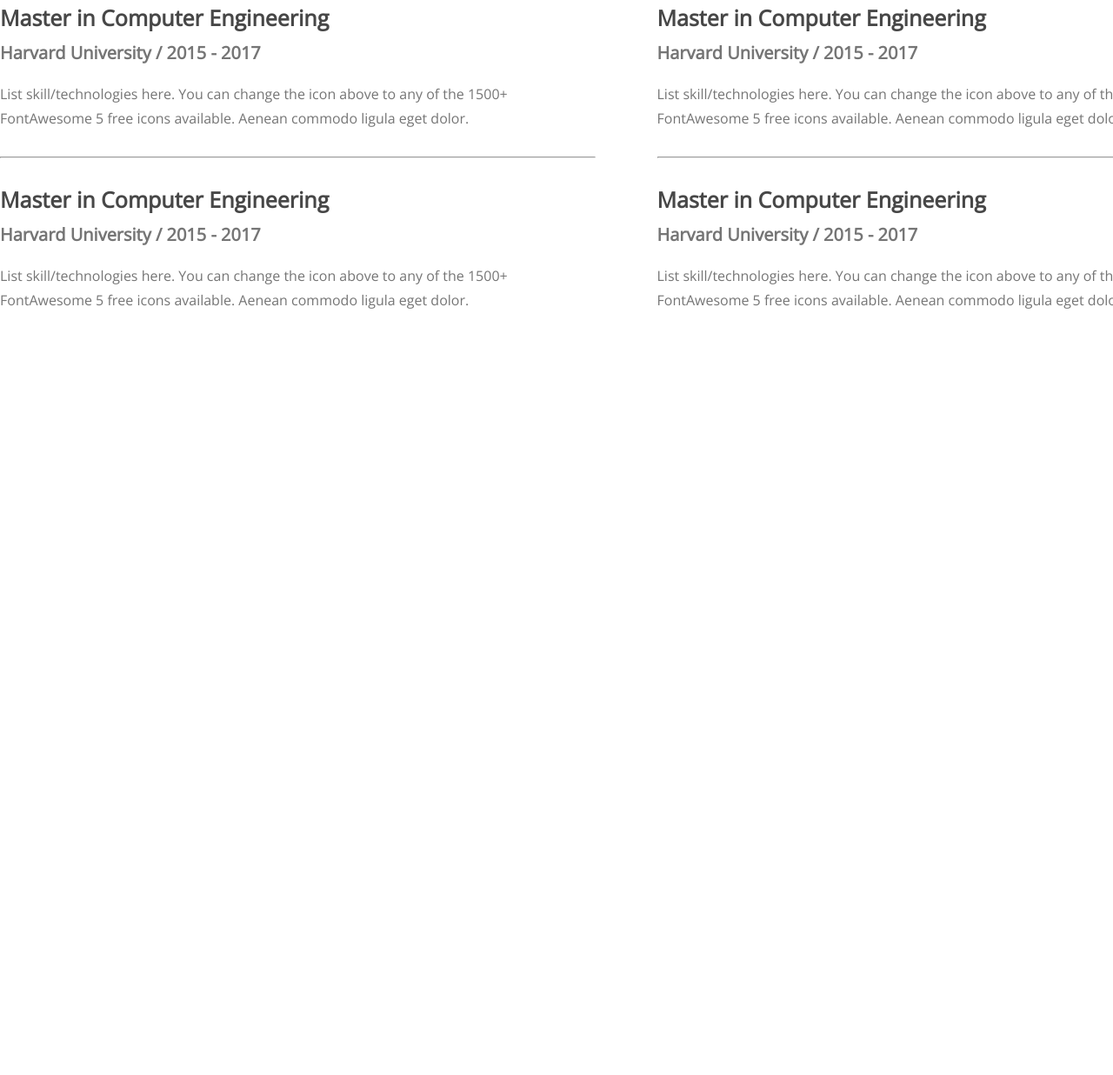
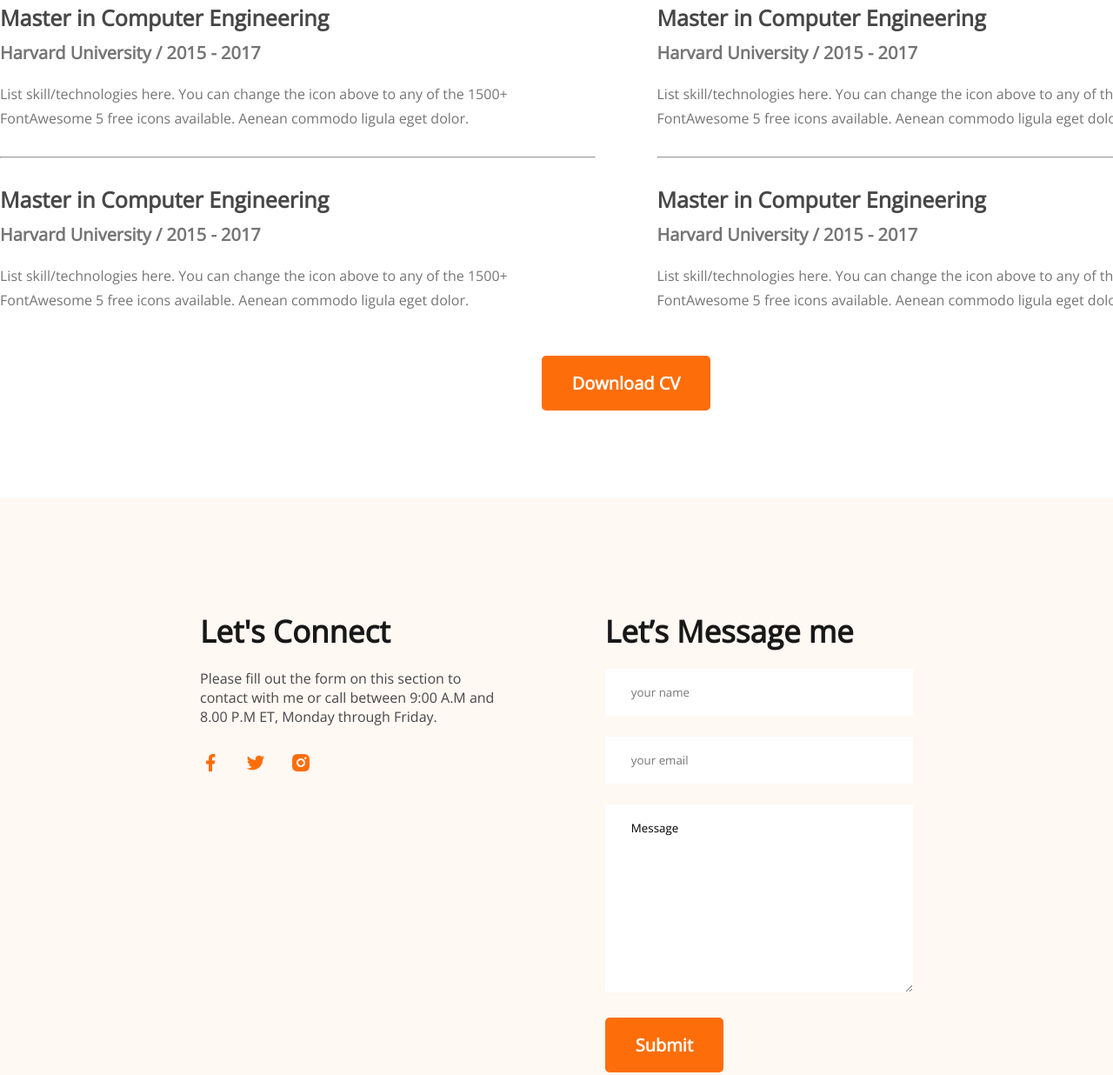
Before and after one commit to pitamchandra/ph-portfolio, a plain HTML site: page index.html in a window 1280 px wide. Shown: the part 2730-3966 px from the top of the page at 87% size. Before the commit the page ends 3089 px from the top, so only its background shows below. Drawn offline with nearby package versions, Linux system fonts and the light colour scheme.

Commit message:
complete project

```diff
--- a/index.html
+++ b/index.html
@@ -142,9 +142,31 @@
                     </div>
                 </div>
             </div>
+            <div class="download_btn">
+                <button class="btn_primary">Download CV</button>
+            </div>
         </section>
     </main>
-    <footer></footer>
+    <footer>
+        <div class="footer_container">
+            <div class="footer_content">
+                <h3 class="section_title">Let's Connect</h3>
+                <p class="footer_description">Please fill out the form on this section to contact with me or call between 9:00 A.M and 8.00 P.M ET, Monday through Friday.</p>
+                <a href=""><img src="images/icons/facebook.png" alt=""></a>
+                <a href=""><img src="images/icons/twitter.png" alt=""></a>
+                <a href=""><img src="images/icons/insta.png" alt=""></a>
+            </div>
+            <div class="footer_content">
+                <h3 class="section_title">Let’s Message me</h3>
+                <form action="">
+                    <input type="text" placeholder="your name">
+                    <input type="email" placeholder="your email">
+                    <textarea name="" id="" cols="30" rows="10">Message</textarea>
+                    <input class="btn_primary" type="submit" value="Submit">
+                </form>
+            </div>
+        </div>
+    </footer>
 </body>
 
 </html>
--- a/styles/portfolio.css
+++ b/styles/portfolio.css
@@ -220,4 +220,41 @@ nav ul li a {
     margin: 30px 0;
 }
 
+.download_btn{
+    display: flex;
+    justify-content: center;
+    margin-top: 50px;
+}
+
 /* resume section style end */
+/* footer section style start */
+footer{
+    margin-top: 100px;
+    padding: 130px 230px;
+    background-color: #FFF8F3;
+}
+.footer_container{
+    display: flex;
+    gap: 117px;
+    justify-content: space-between;
+}
+.footer_container .section_title{
+    text-align: left;
+    margin-bottom: 20px;
+}
+.footer_description{
+    color: #474747;
+}
+.footer_content a{
+    margin-right: 24px;
+    margin-top: 30px;
+    display: inline-block;
+}
+.footer_content input[type="text"], .footer_content input[type="email"], textarea{
+    width: 100%;
+    background: #fff;
+    border: 0;
+    padding: 18px 30px;
+    margin-bottom: 24px;
+}
+/* footer section style end */
```
